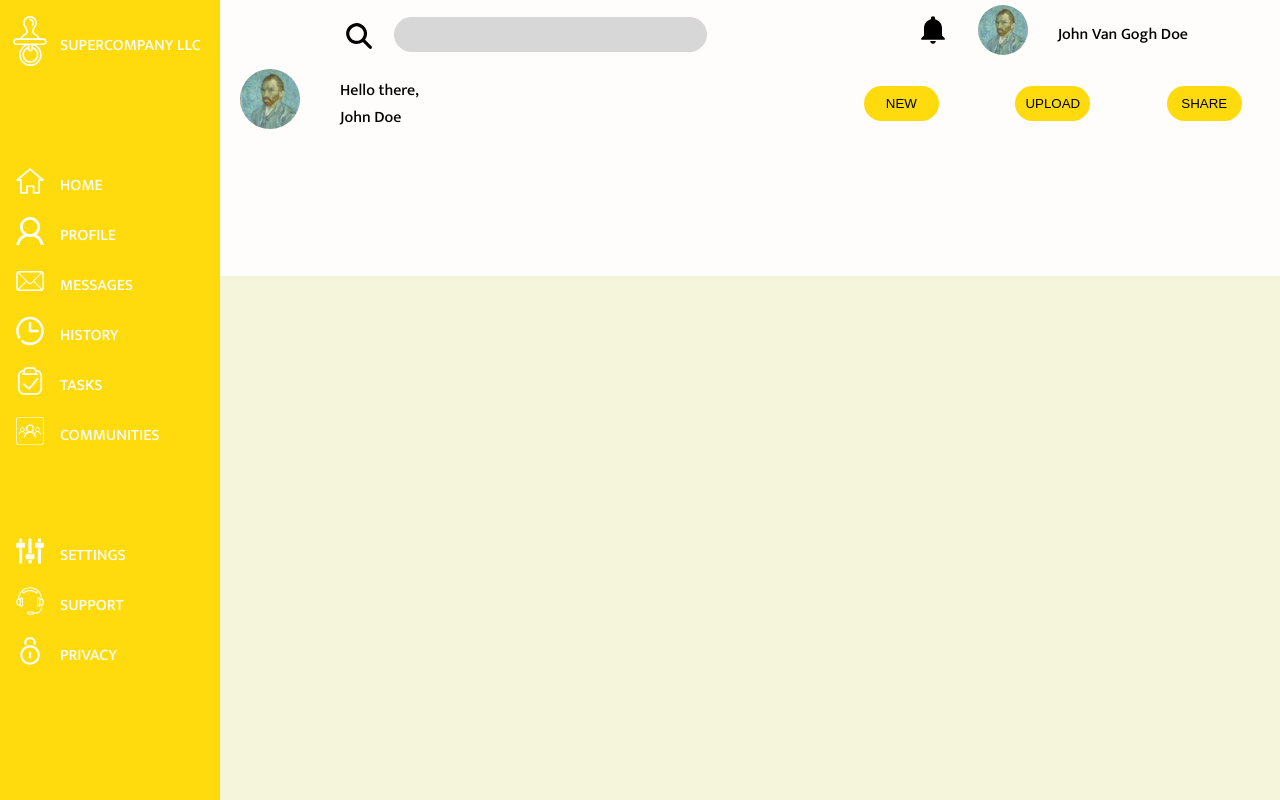
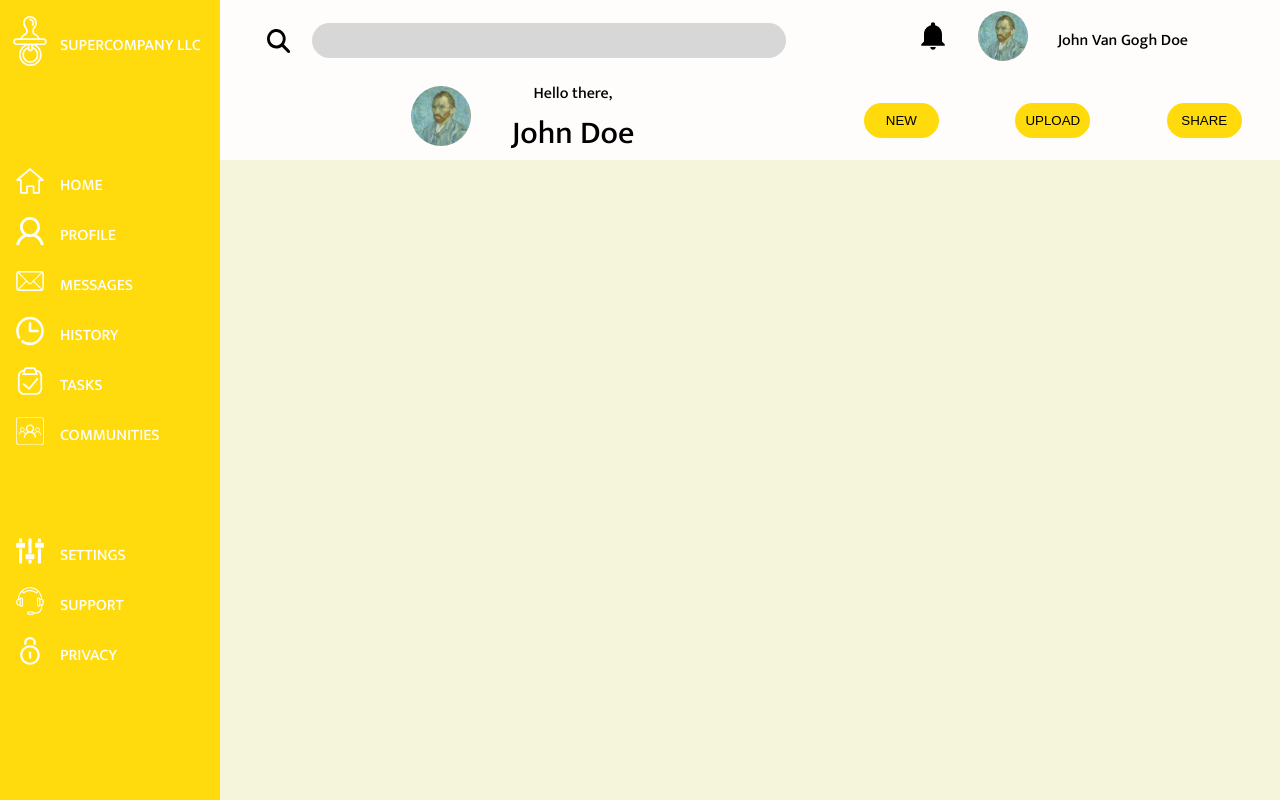
Before and after one commit to sashaij/admin_dashboard, a plain HTML site: page index.html in a window 1280 px wide. Drawn offline with Linux system fonts and the light colour scheme.

Commit message:
Adjust header layout
Working on responsivness: details in comments in style file

```diff
--- a/style.css
+++ b/style.css
@@ -9,12 +9,9 @@ html {
 }
 
 /*
-- switch user section alignment to center
-when in mobile device layout
-- prevent notifications icon from shrinking
-when decreacing viewport size
-- figure out space distribution between
-search and user section when in full screen
+- left items to left, right - to right when in two cols layout
+- adjust sidebar collapsing before screen size reaches maximum
+and starts cover the content
 */
 
 body {
@@ -30,12 +27,21 @@ body {
 @media (min-width: 970px) {
     div.header {
         display: grid;
-        grid-template-rows: repeat(4, 1fr);
+        grid-template-rows: repeat(2, 1fr);
         grid-template-columns: 4fr 3fr;
         min-width: 450px;
         justify-items: center;
         align-items: center;
     }
+
+    div#profile-pic {
+        display: block;
+    }
+
+    div.greeting {
+
+    }
+
 }
 @media (min-width: 532px) {
     body {
@@ -136,22 +142,30 @@ body {
         display: flex;
         flex-direction: row;
         align-items: center;
-        justify-content: start;
+        justify-content: center;
         gap: 40px;
-        margin-left: 40px;
         width: 100%;
     }
 
-    .greeting-cont {
+    #greeting-cont {
         display: flex;
         flex-direction: column;
-        justify-content: center;
+        justify-content: space-around;
+        align-items: center;
     }
 
     #profile-image {
         width: 60px;
         height: auto;
         border-radius: 50px;
+    }
+
+    #profile-name {
+        font-size: 2rem;
+    }
+
+    #profile-pic {
+        display: none;
     }
 /* -------------greeting---------------- */
 
@@ -182,8 +196,7 @@ body {
     flex-direction: row;
     align-items: center;
     gap: 15px;
-    margin-left: 30px;
-    margin-right: 30px;
+    width: calc(100% - 80px);
 }
 
 #search-button {
@@ -202,9 +215,8 @@ body {
 }
 
 #search-field {
-    width: 313px;
+    width: 100%;
     display: block;
-    /* margin-left: 35px ; */
     padding: 0;
     height: 35px;
     border-radius: 50px;
```
